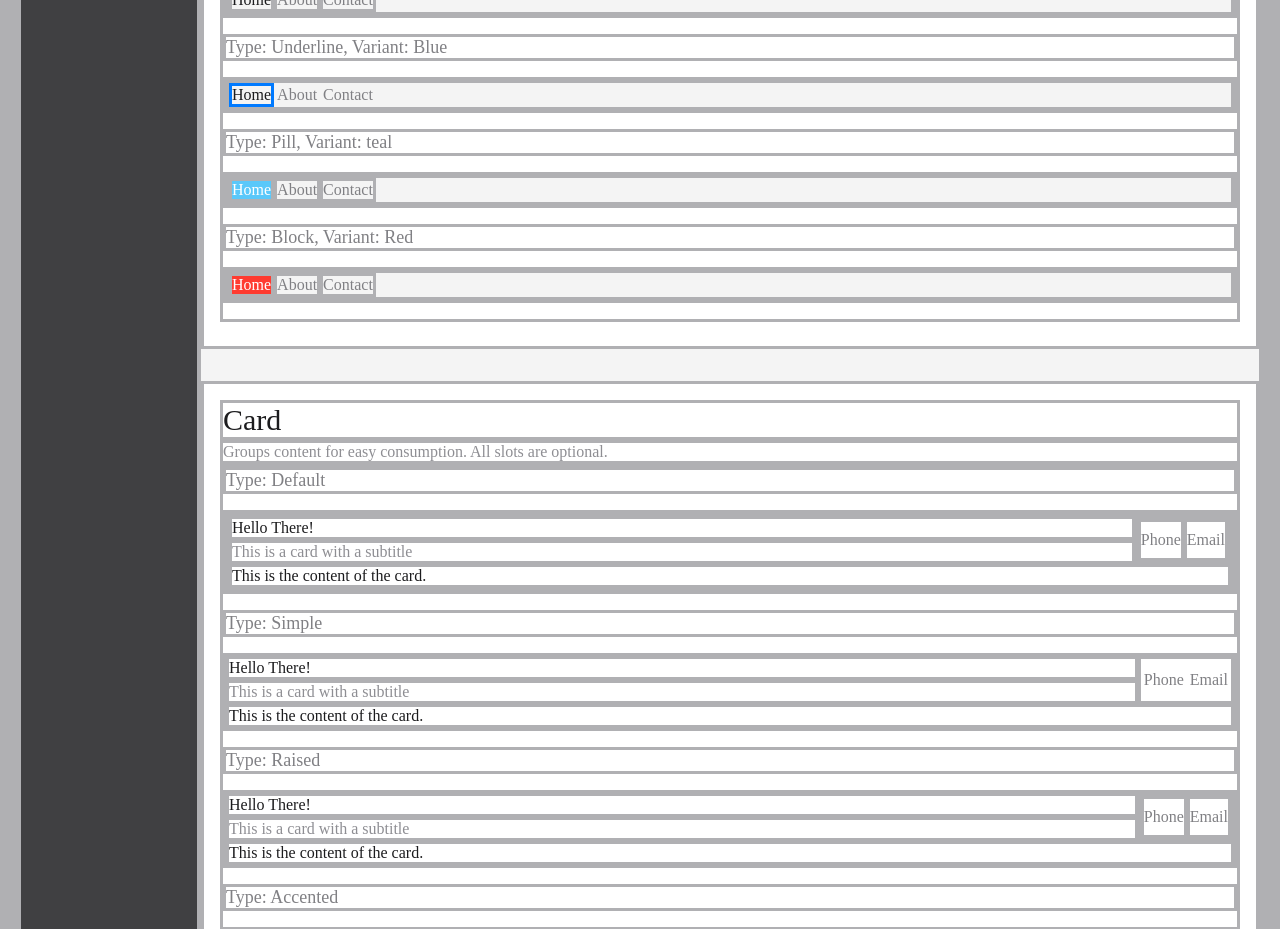
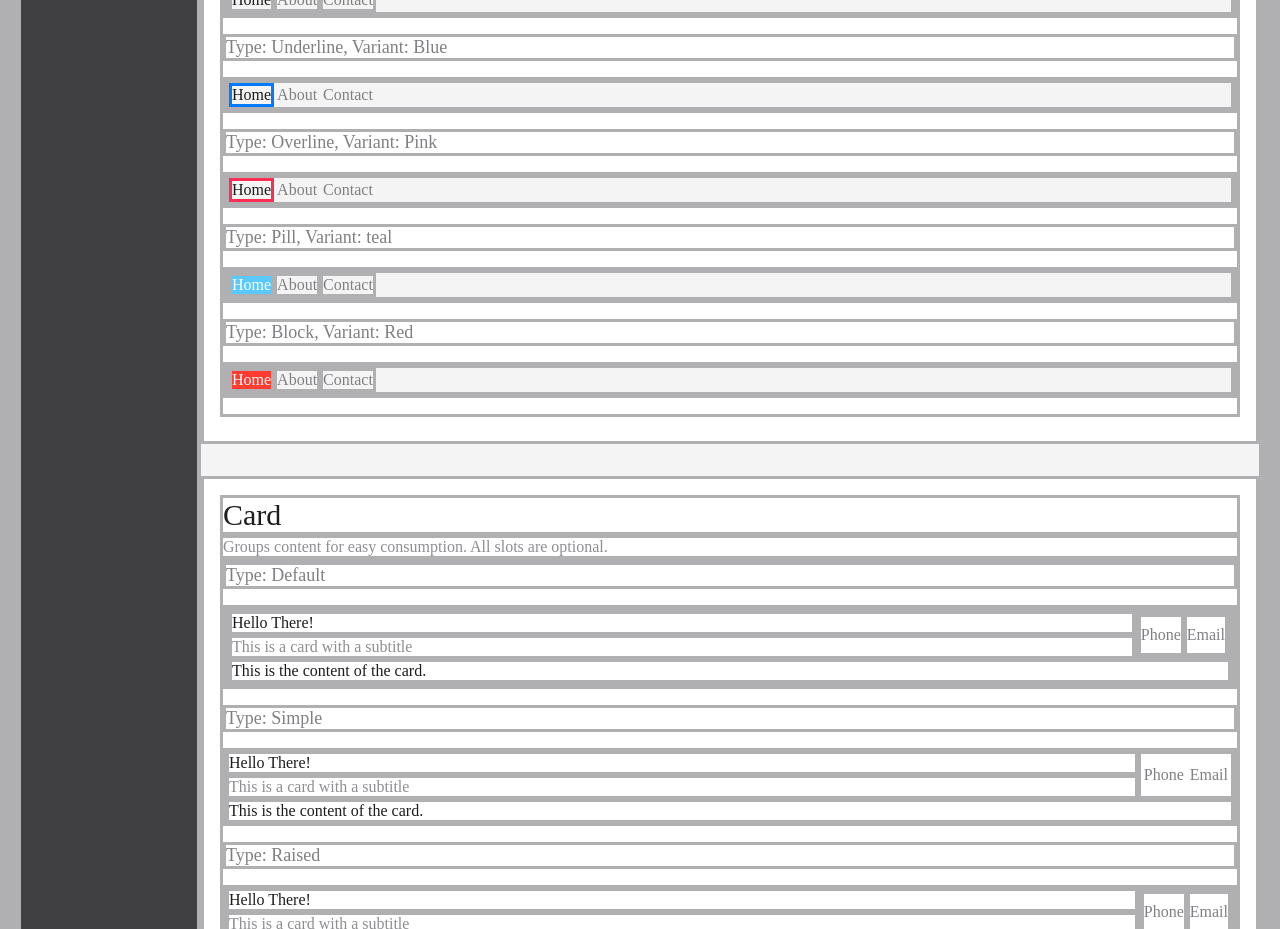
Before and after one commit to jshimkoski/simple-design-system, a Vue app: page /components in a window 1280 px wide. Shown: the part 1720-2649 px from the top of the page. Built offline with nearby package versions, Linux system fonts and the light colour scheme; what tailwind-css-variables would draw is missing.

Commit message:
add overline example

```diff
--- a/src/views/Components.vue
+++ b/src/views/Components.vue
@@ -212,6 +212,17 @@
             </sds-container>
 
             <h3 class="text-lg mb-4 text-gray-600">
+              Type: Overline, Variant: Pink
+            </h3>
+            <sds-container class="bg-gray-100 mb-4">
+              <sds-nav type="overline" variant="pink">
+                <a slot="item" href="#" class="active">Home</a>
+                <a slot="item" href="#">About</a>
+                <a slot="item" href="#">Contact</a>
+              </sds-nav>
+            </sds-container>
+
+            <h3 class="text-lg mb-4 text-gray-600">
               Type: Pill, Variant: teal
             </h3>
             <sds-container class="bg-gray-100 mb-4">
```
